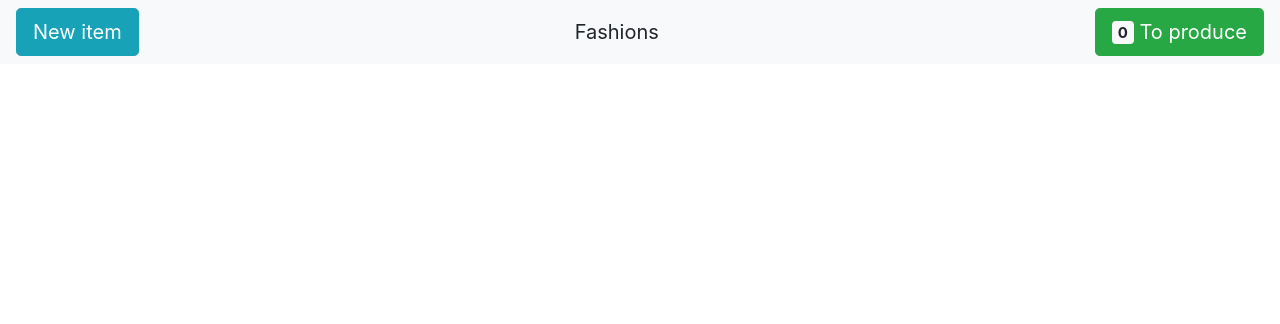
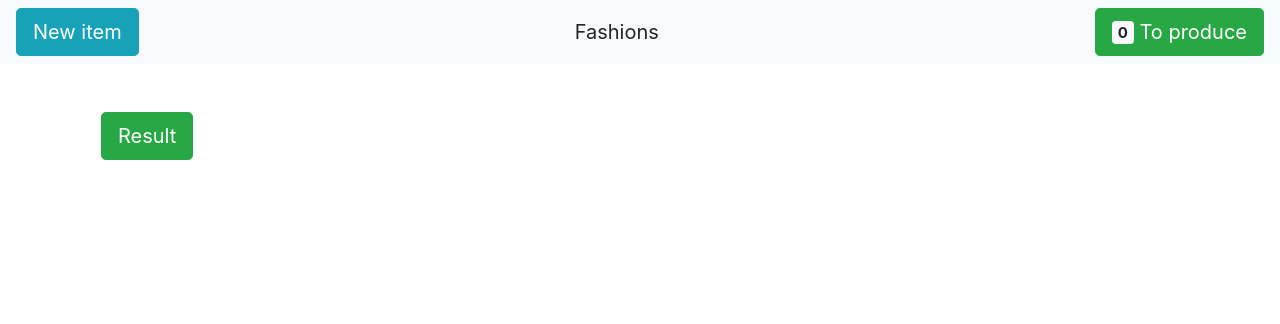
Before and after one commit to Dogthemachine/CutNestPrint, a Django app: page /produce/ in a window 1280 px wide. Shown: the top 324 px of the page. Run offline with Django 3.2, Linux system fonts and the light colour scheme; data that the repository does not hold is empty; some libraries are stand-ins or nearby versions.

Commit message:
Making Produce result button

```diff
--- a/CutNestPrint/settings.py
+++ b/CutNestPrint/settings.py
@@ -150,6 +150,10 @@ STATIC_URL = '/static/'
 
 MEDIA_ROOT = env.str('NEST_MEDIA_ROOT')
 
+MEDIA_RESULT_IMG = env.str('NEST_MEDIA_RESULT_IMG')
+
+NEST_MEDIA_RESULT_CONTOUR = env.str('NEST_MEDIA_RESULT_CONTOUR')
+
 STATIC_ROOT = env.str('NEST_STATIC_ROOT')
 
 STATICFILES_DIRS = (
--- a/CutNestPrint/urls.py
+++ b/CutNestPrint/urls.py
@@ -19,7 +19,7 @@ from django.conf import settings
 from django.conf.urls.static import static
 
 from apps.nest.views import produce_page, fashions_page, new_item, items_list, produce_add, produce_del, item_edit, \
-    item_size_del, piece_del
+    item_size_del, piece_del, produce_result
 
 urlpatterns = [
     path('admin/', admin.site.urls),
@@ -30,6 +30,7 @@ urlpatterns = [
     path("produce/", produce_page, name="produce_page"),
     path("produce-add/<int:imagesize_id>/<int:amount>/", produce_add, name="produce_add"),
     path("produce-del/<int:imagesize_id>/", produce_del, name="produce_del"),
+    path("produce/result", produce_result, name="produce_result"),
     path("item_edit/<int:item_id>/<int:size_id>/", item_edit, name="item_edit"),
     path("item-size-del/<int:item_id>/<int:size_id>/", item_size_del, name="item_size_del"),
     path("piece-del/<int:piece_id>/", piece_del, name="piece_del"),
--- a/apps/nest/forms.py
+++ b/apps/nest/forms.py
@@ -5,7 +5,7 @@ from django.utils.translation import gettext_lazy as _
 from apps.nest.models import Fashions, Sizes, Items
 
 
-class ItemForm(forms.ModelForm):
+class ItemForm(forms.Form):
     CHOICES = [(fashion.id, fashion.name) for fashion in Fashions.objects.filter(showcase_displayed=True)]
     name = forms.CharField(label=_('Item name'), max_length=250)
     fashion = forms.ChoiceField(label=_('Fashion'), widget=forms.Select, choices=CHOICES)
--- a/apps/nest/views.py
+++ b/apps/nest/views.py
@@ -4,6 +4,8 @@ from jsonview.decorators import json_view
 
 from apps.nest.models import Fashions, Items, ItemsSizes, ProducePage, Sizes, Pieces
 from apps.nest.forms import ItemForm, SizeForm, PieceForm
+
+from django.conf import settings
 
 def main_page(request):
 
@@ -30,7 +32,6 @@ def produce_page(request):
 
 def fashions_page(request):
 
-    # fashions = Fashions.objects.all()
     fashions = Fashions.objects.filter(showcase_displayed=True)
 
     return render(
@@ -111,6 +112,22 @@ def item_edit(request, item_id, size_id):
 
 
 @json_view
+def produce_result(request):
+
+    print("PRIVET")
+    if request.method == "POST":
+        for item in ProducePage.objects.all():
+            print("trying to collect items:", item.id)
+            for piece in item.items_sizes.get_pieces():
+                print("trying to save piece with id:", piece.id)
+
+        return {"success": True}
+
+    else:
+        return {"success": False}
+
+
+@json_view
 def produce_add(request, imagesize_id, amount):
 
     if request.method == "POST":
--- a/assets/js/script.js
+++ b/assets/js/script.js
@@ -70,4 +70,18 @@ $(document).ready(function() {
         });
     });
 
+    $('.cnp-produce-result').on('click', function() {
+
+        $.ajax({
+            url: '/produce_result/',
+            type: 'post',
+            success: function(data) {
+                if (data.success) {
+                    location.reload();
+                } else {
+                }
+            }
+        });
+   });
+
 });
--- a/templates/nest/produce_page.html
+++ b/templates/nest/produce_page.html
@@ -40,9 +40,7 @@
                   </form>
                 {% trans 'Pieces:  ' %}{{ item.items_sizes.items.count_of_pieces }}
                 {% for piece in item.items_sizes.get_pieces %}
-              <div class="row">
                   <img class="img-responsive img-circle cn-cat-image" src="{{ MEDIA_URL }}{{ piece.image }}">
-              </div>
                 {% endfor %}
           </div>
         </div>
@@ -51,5 +49,9 @@
    </div>
  {% endfor %}
 
+<div class="col-12 p-3">
+    <a class="btn  btn-success btn-lg cnp-produce-result" href='#'>{% trans 'Result' %}</a>
+</div>
+
 
 {% endblock %}
```
Also changed, not shown: 1 other file.
